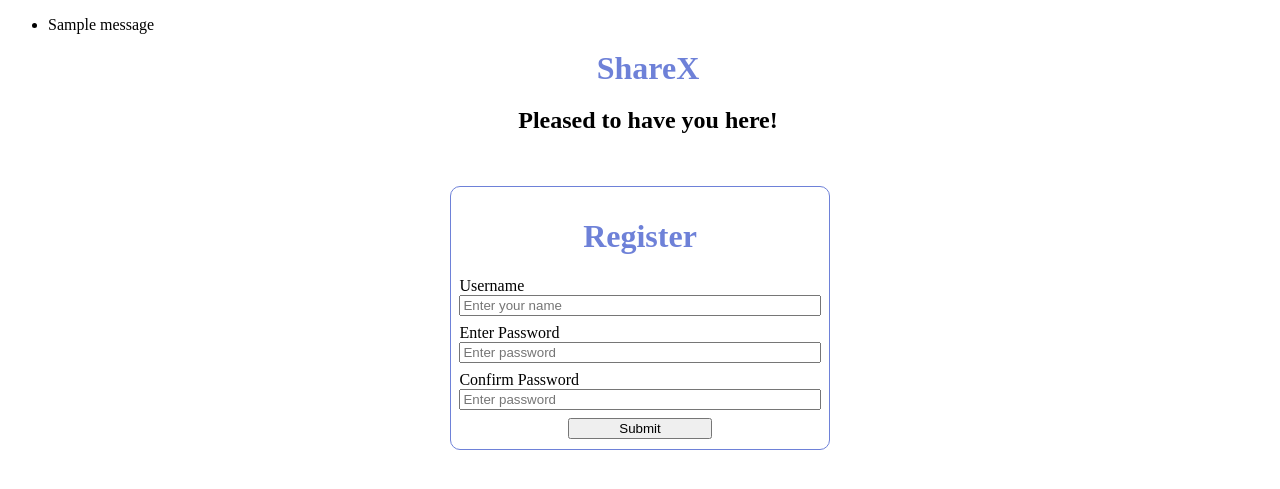
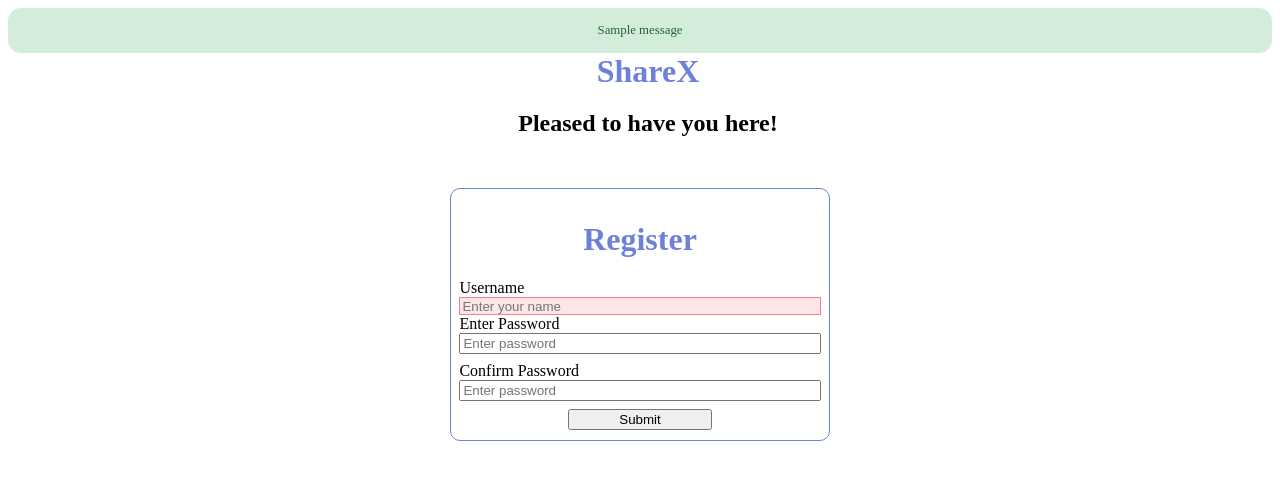
Before and after one commit to timiwritescode/shareX, a Flask app: page /register in a window 1280 px wide. Shown: the top 489 px of the page. Run offline with Flask 3, Linux system fonts and the light colour scheme; tables that the repository leaves empty hold one stand-in row (values such as "Sample post"); one stand-in notice (Sample message) is shown.

Commit message:
Add error handling messages

```diff
--- a/shareX/routes.py
+++ b/shareX/routes.py
@@ -5,7 +5,8 @@ from flask import (render_template,
 from .util.helper_functions import *
 from .models import User, Message
 from shareX import db
-from sqlalchemy.exc import NoResultFound
+from sqlalchemy.exc import NoResultFound, IntegrityError
+
 
 @app.route('/')
 @app.route('/start')
@@ -15,6 +16,7 @@ def start():
 @app.route('/home')
 def home():
     # all the messages specific to the user
+
     return render_template('home.html')
 
 @app.route('/chat')
@@ -41,14 +43,21 @@ def register():
                 db.session.commit()
                 flash("User successfully created", "success")
                 return redirect(url_for('login'))
+
+            except IntegrityError:
+                flash("Username already exists, try another one",
+                      category="username-error")
+                return redirect(url_for("register"))
             except Exception as e:
                 print(e)
-                flash("An error occured, don't worry it's us not you", 'error')
+                flash("An error occured, don't worry it's us not you",
+                      category='register-error')
             return redirect(url_for("register"))
 
 
         else:
-            flash("Password does not match", 'error')
+            flash("Password does not match",
+                  category='password-error')
             return redirect(url_for("register"))
 
     return render_template('register.html')
@@ -66,10 +75,10 @@ def login():
                 flash("Welcome back", category="success")
                 return redirect(url_for("home"))
             else:
-                flash("Username or password incorrect", category="Error")
+                flash("Username or password incorrect", category="password-error")
                 return redirect(url_for("login"))
         except NoResultFound:
-            flash("Username or password incorrect", category="error")
+            flash("Username or password incorrect", category="password-error")
             return redirect(url_for("login"))
 
         except Exception as e:
--- /dev/null
+++ b/shareX/static/base.css
@@ -0,0 +1,30 @@
+*,
+::before,
+::after {
+    box-sizing: border-box;
+}
+
+#flash {
+    margin: auto;
+    border-bottom: 1rem;
+    padding: 2px;
+    border-radius: 0.8rem;
+}
+
+.error,
+.password-error,
+.username-error {
+    background-color: #f8d7da;
+    color: #7a272e;
+
+}
+
+.success {
+    background-color: #d4edda;
+    color: #236232
+}
+
+#flash > p {
+    text-align: center;
+    font-size: 0.8rem;
+}
--- a/shareX/static/register.css
+++ b/shareX/static/register.css
@@ -49,6 +49,23 @@ header {
     margin: auto
 }
 
+/* Class toggleable by javascript for error handling */
+.error-field {
+    border:1px solid rgb(241, 131, 131);
+    background-color: rgb(255, 230, 230);
+    margin-bottom: 0 !important;
+    padding-bottom: 0;
+}
+
+.error-message {
+    display: none;
+    font-size: 0.5rem;
+    margin: 0;
+    padding: 0;
+    text-align: center;
+    color: rgb(255, 91, 91);
+    margin-bottom: 0.5rem
+}
 @media screen and (min-width: 700px) {
     #register-main {
         width: 30%;
--- a/shareX/templates/base.html
+++ b/shareX/templates/base.html
@@ -8,16 +8,18 @@
     <link rel="stylesheet" href="../static/chat.css">
     <link rel="stylesheet" href="../static/register.css">
     <link rel="stylesheet" href="../static/start_page.css">
+    <link rel="stylesheet" href="../static/base.css">
 </head>
 <body>
-    {% with messages = get_flashed_messages() %}
+    {% with messages = get_flashed_messages(with_categories=true) %}
         {% if messages %}
-        <ul class="flashes">
-            {% for message in messages %}
-                <li>{{ message }}</li>
+            {% for category, message in messages %}
+                {% if category != "password-error" %}
+                    <div id="flash" class="{{ category }}">
+                            <p>{{ message }}</p>
+                    </div>
+                {% endif %}
             {% endfor %}
-        </ul>
-
         {% endif %}
     {% endwith %}
 
--- a/shareX/templates/register.html
+++ b/shareX/templates/register.html
@@ -10,17 +10,64 @@
 {% block main %}
 <main id="register-main">
     <h1 class="register-hero">Register</h1>
+    {% with messages = get_flashed_messages(with_categories=true) %}
+        {% if messages %}
+            {% for category, message in messages %}
+                    {% if category == "password-error" %}
+                    <div id="flash" class="{{ category }}">
+                            <p>{{ message }}</p>
+                    </div>
+                    {% endif %}
+            {% endfor %}
+        {% endif %}
+    {% endwith %}
+
     <form id="register-form" action="{{url_for('register')}}" method="post">
-            <label for="username">Username</label>
-        <input type="text" name="username" id="username" placeholder="Enter your name">
+        <label for="username">Username</label>
+        <input type="text" name="username" id="username" placeholder="Enter your name" required>
 
         <label for="password">Enter Password</label>
-        <input type="password" name="password" id="password" placeholder="Enter password">
+        <input type="password" name="password" id="password" placeholder="Enter password" required>
 
         <label for="password-confirm">Confirm Password</label>
-        <input type="password" name="password-confirm" id="password-confirm" placeholder="Enter password">
-        <button type="submit">Submit</button>
+        <input type="password" name="password-confirm" id="password-confirm" placeholder="Enter password" required>
+
+        <p class="error-message">Passwords do not match </p>
+
+        <button type="submit" id="submit-btn">Submit</button>
+
     </form>
 
+
 </main>
+
+<script type="text/javascript">
+    const submitButton = document.getElementById('submit-btn')
+    const main =  document.getElementById('register-main').children
+    const bodyElements =  document.body.children
+    const flash = document.getElementById("flash")
+    console.log(flash)
+
+    function handlePasswordError () {
+        const confirmPassword = document.getElementById("password-confirm")
+        const errorMessage =  document.querySelector(".error-message");
+
+        confirmPassword.classList.add('error-field');
+        errorMessage.style.display = 'inherit';
+    }
+
+    function handleUserNameError() {
+        const usernameField =  document.getElementById("username")
+        usernameField.classList.add('error-field')
+    }
+
+    if (Array.from(main).includes(flash)){
+        console.log(true)
+        handlePasswordError()
+    };
+
+    if (Array.from(bodyElements).includes(flash)) {
+        handleUserNameError()
+    };
+    </script>
 {% endblock %}
```
Also changed, not shown: shareX/templates/login.html (+17 -2 lines).
